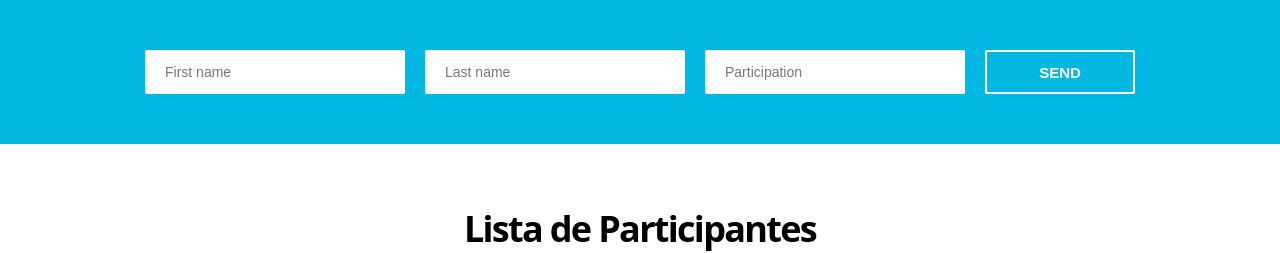
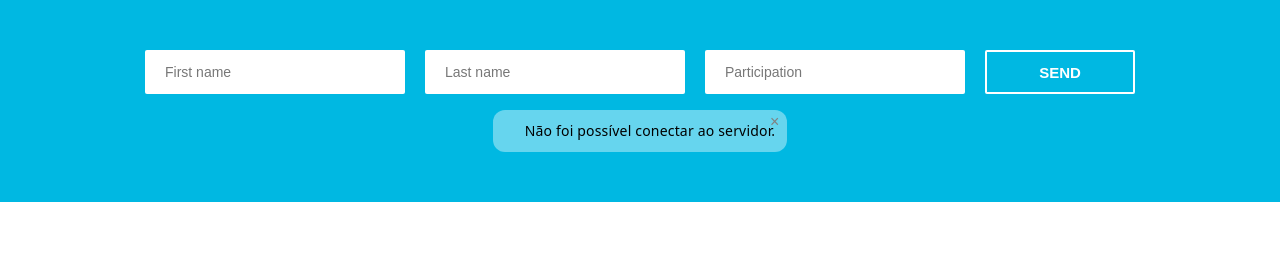
Before and after one commit to Petehns/fullstack-challenge, a React (Vite) app in the folder frontend/: page / in a window 1280 px wide. Both pictures are taken after typing "Sample", "Sample", "Sample" into the empty fields and a click on the button "SEND". Shown: the top 253 px of the page. Built offline with nearby package versions, Linux system fonts and the light colour scheme; no server answers.

Commit message:
ëxibe erros em balao, adiciona migration do id e atualiza README do frontend

```diff
--- a/frontend/src/App.tsx
+++ b/frontend/src/App.tsx
@@ -12,6 +12,10 @@ function App() {
   const [participants, setParticipants] = useState<Participant[]>([]);
   const [erro, setErro] = useState("")
 
+  function mostrarErro(mensagem: string) {
+    setErro(mensagem);
+    setTimeout(() => setErro(""), 5000);
+  }
 
   useEffect(() => {
     async function loadParticipants() {
@@ -19,11 +23,13 @@ function App() {
         const resposta = await fetch(API_URL);
         if (!resposta.ok) {
           console.error('Erro ao carregar participantes:', resposta.statusText);
+          mostrarErro('Não foi possível carregar os participantes.');
           return;
         }
         setParticipants(await resposta.json());
       } catch (erro) {
         console.error('Backend fora do ar ou bloqueado (CORS):', erro);
+        mostrarErro('Não foi possível conectar ao servidor.');
       }
     }
     loadParticipants();
@@ -44,14 +50,14 @@ function App() {
         const corpo: Record<string, string[]> = await resposta.json();
 
         console.error('Erro ao adicionar participante: ', resposta.statusText);
-        setErro(Object.values(corpo).flat().join(' '));
-        setTimeout(() => setErro(""), 5000);
+        mostrarErro(Object.values(corpo).flat().join(' '));
         return;
       }
       const salvo: Participant = await resposta.json();
       setParticipants((prev) => [...prev, salvo]);
     } catch (erro) {
       console.error('Backend fora do ar ou bloqueado (CORS):', erro);
+      mostrarErro('Não foi possível conectar ao servidor.');
     }
   }
 
@@ -60,19 +66,22 @@ function App() {
       const resposta = await fetch(`${API_URL}${id}/`, { method: 'DELETE' });
 
       if (!resposta.ok) {
+        const corpo: Record<string, string | string[]> = await resposta.json();
+
         console.error('Erro ao remover participante:', resposta.statusText);
-        setErro('Erro ao remover participante: ' + resposta.statusText);
+        mostrarErro(Object.values(corpo).flat().join(' '));
         return;
       }
       setParticipants((prev) => prev.filter((p) => p.id !== id));
     } catch (erro) {
       console.error('Backend fora do ar ou bloqueado (CORS):', erro);
+      mostrarErro('Não foi possível conectar ao servidor.');
     }
   }
 
   return (
     <div className={styles.page}>
-     <ParticipantForm onAdd={handleAdd} erro={erro} />
+     <ParticipantForm onAdd={handleAdd} erro={erro} setErro={setErro} />
 
       <div className={styles.intro}>
         <h1 className={styles.title}>Lista de Participantes</h1>
--- a/frontend/src/components/ParticipantForm.module.css
+++ b/frontend/src/components/ParticipantForm.module.css
@@ -43,3 +43,35 @@
 .send:hover {
   background: rgba(255, 255, 255, 0.15);
 }
+
+.balao {
+  position: relative;
+  width: fit-content;
+  max-width: 600px;
+  margin: 16px auto 0;
+  background: rgba(255, 255, 255, 0.4);
+  padding: 8px 12px 8px 32px;
+  border-radius: 12px;
+  font-size: 14px;
+}
+
+.balao p {
+  margin: 0;
+}
+
+.fechar {
+  position: absolute;
+  top: 4px;
+  right: 8px;
+  padding: 0;
+  background: none;
+  border: none;
+  color: gray;
+  font-size: 16px;
+  line-height: 1;
+  cursor: pointer;
+}
+
+.fechar:hover {
+  color: black;
+}
--- a/frontend/src/components/ParticipantForm.tsx
+++ b/frontend/src/components/ParticipantForm.tsx
@@ -11,9 +11,10 @@ const fields = [
 type Props = {
   onAdd: (participant: NewParticipant) => void;
    erro: string;
+    setErro: (mensagem: string) => void;
 };
 
-export function ParticipantForm({ onAdd, erro }: Props) {
+export function ParticipantForm({ onAdd, erro, setErro }: Props) {
   const [values, setValues] = useState({ firstName: '', lastName: '', participation: '' });
 
   function handleChange(event: React.ChangeEvent<HTMLInputElement>) {
@@ -47,7 +48,12 @@ export function ParticipantForm({ onAdd, erro }: Props) {
         ))}
         <button type="submit" className={styles.send}>SEND</button>
       </form>
-        {erro && <p className={styles.erro}>{erro}</p>}
+        {erro && (
+    <div className={styles.balao}>
+      <button type="button" className={styles.fechar} onClick={() => setErro("")}>×</button>
+      <p>{erro}</p>
+    </div>
+  )}
     </header>
   );
 }
```
Also changed, not shown: 1 other file (tests, documents, lock files or other folders).
